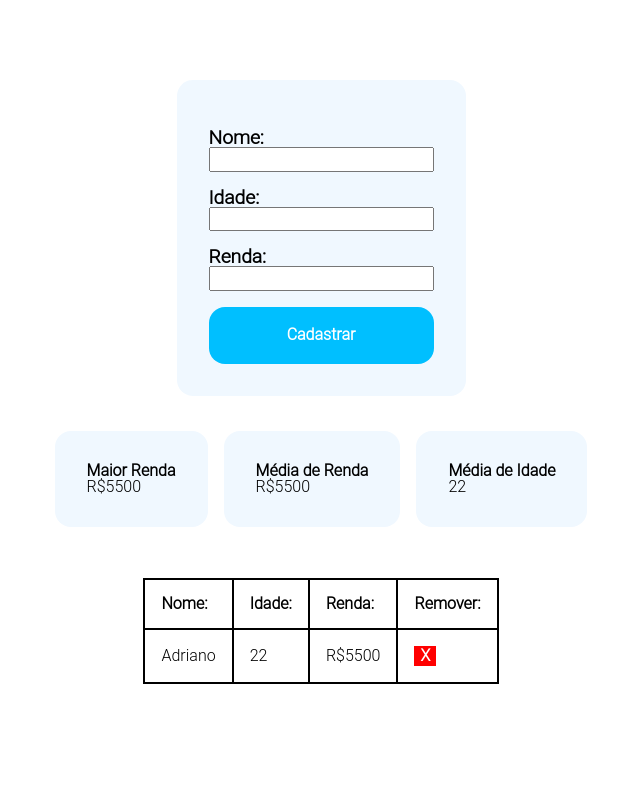
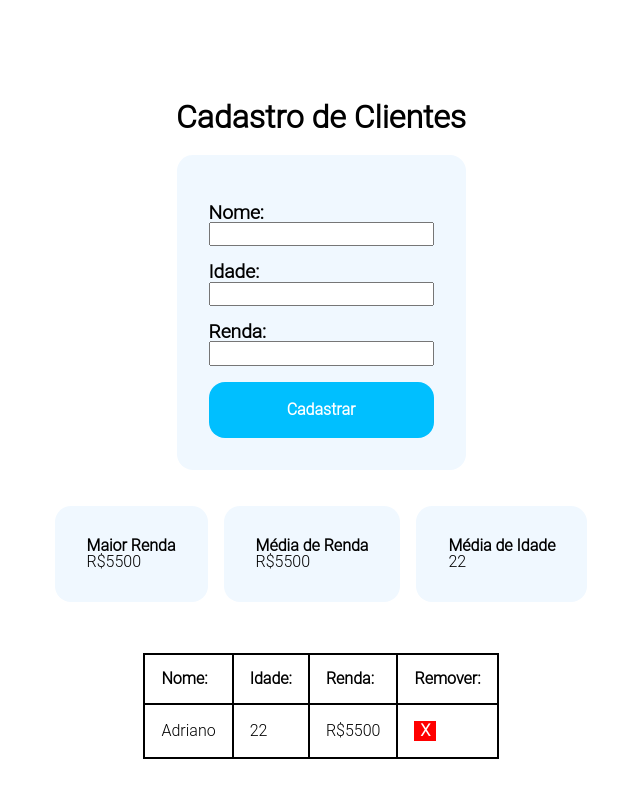
Before and after one commit to ADT1710/training-jquery-1, a website: page index.html in a window 1280 px wide. Shown: the whole page, without its empty margins (319-959 px from the left). Drawn offline with Linux system fonts and the light colour scheme.

Commit message:
Adicionando título

```diff
--- a/index.html
+++ b/index.html
@@ -12,6 +12,9 @@
         <link rel="stylesheet" href="css/medidas.css">
     </head>
     <body>
+        <header>
+            <h1 style="font-weight: bolder">Cadastro de Clientes</h1>
+        </header>
         <form action="" class="formulario">
             <label for="nome" class="formulario_label">Nome:</label>
             <input type="text" id="nome" class="formulario_input">
```
